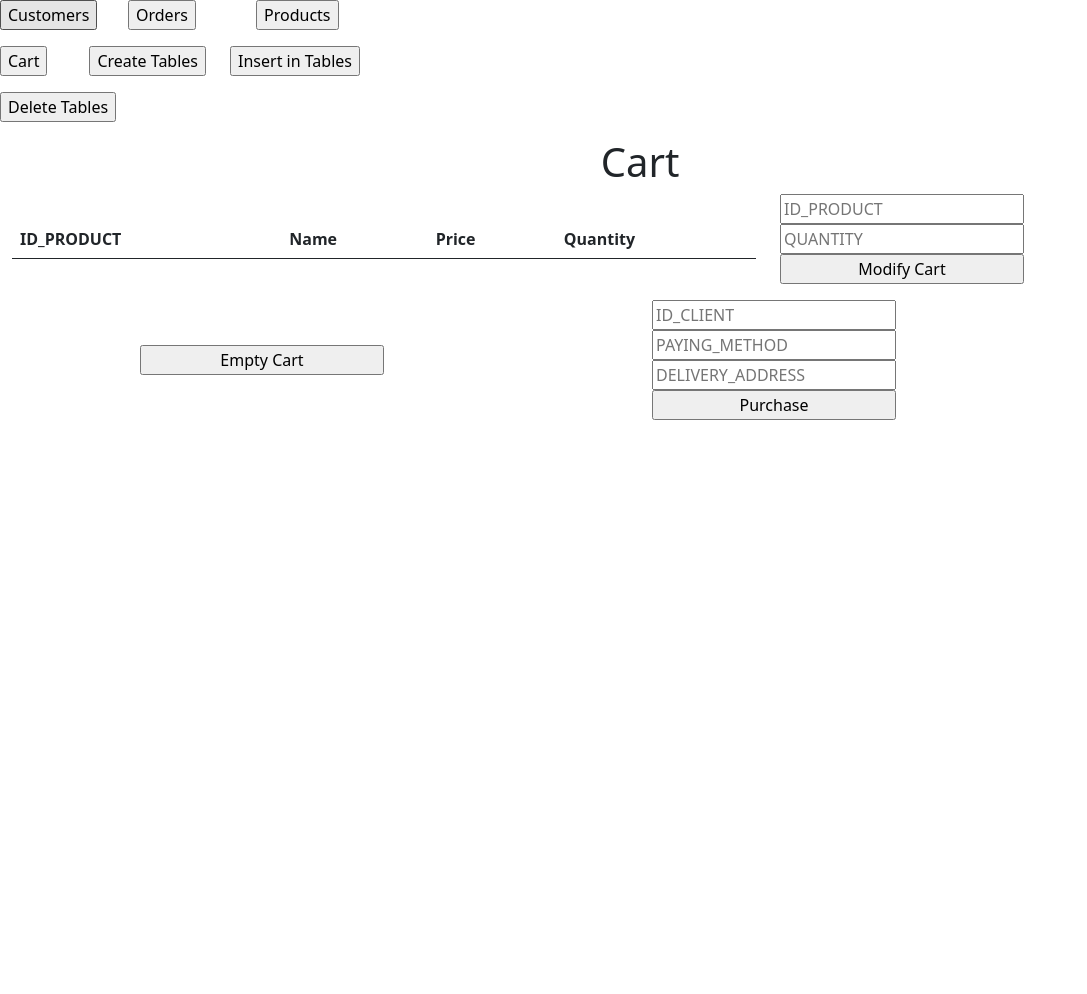
After one commit to claudiuohr/databases_onlineshop, a Flask app: page /cart in a window 1280 px wide. The commit adds this page. Shown: the whole page, without its empty margins (0-1087 px from the left). Run offline with Flask 2, Linux system fonts and the light colour scheme; data that the repository does not hold is empty.

Commit message:
incorporated metoda_de_plata in comanda and created purchase for cart

```diff
--- a/main.py
+++ b/main.py
@@ -136,11 +136,68 @@ def handle_delete_product():
     cursor.execute("COMMIT")
     return redirect('/products')
 
+@app.route('/add_to_cart',methods=['GET','POST'])
+def handle_add_to_cart():
+    id_produs=request.form['id_produs']
+    cantitate=request.form['cantitate']
+    conn = connect_to_database()
+    cursor = conn.cursor()
+    cursor.execute("""INSERT INTO cos (id_produs,cantitate) VALUES (%s,%s)""",(id_produs,cantitate))
+    cursor.execute("COMMIT")
+    return redirect('/products')
+
+@app.route('/cart',methods=['GET'])
+def handle_cart():
+    conn = connect_to_database()
+    cursor = conn.cursor()
+    cursor.execute("""SELECT c.id_produs,p.denumire,p.pret,c.cantitate FROM produs p JOIN cos c ON p.id_produs=c.id_produs""")
+    cart = cursor.fetchall()
+    return render_template('cart.html',cart=cart)
+
+@app.route('/modify_cart',methods=['GET','POST'])
+def handle_modify_cart():
+    id_produs=request.form['id_produs']
+    cantitate=request.form['cantitate']
+    conn = connect_to_database()
+    cursor = conn.cursor()
+    if cantitate != '':
+        cursor.execute("""UPDATE cos SET cantitate=%s WHERE id_produs=%s""",(cantitate,id_produs))
+    if cantitate == '0':
+        cursor.execute(f"""DELETE FROM cos WHERE id_produs={id_produs}""")
+    cursor.execute("COMMIT")
+    return redirect('/cart')
+
+@app.route('/empty_cart',methods=['GET','POST'])
+def handle_empty_cart():
+    conn = connect_to_database()
+    cursor = conn.cursor()
+    cursor.execute("""DELETE FROM cos""")
+    cursor.execute("COMMIT")
+    return redirect('/cart')
+
+@app.route('/purchase',methods=['GET','POST'])
+def handle_purchase():
+    id_client=request.form['id_client']
+    metoda_plata=request.form['metoda_plata']
+    adresa_livrare=request.form['adresa_livrare']
+    conn = connect_to_database()
+    cursor = conn.cursor()
+    cursor.execute("""SELECT id_produs,cantitate FROM cos""")
+    cart = cursor.fetchall()
+    cursor.execute("""INSERT INTO comanda (id_client,pret_total,metoda_plata,adresa_livrare,status) VALUES (%s,%s,%s,%s,%s)""",(id_client,0,metoda_plata,adresa_livrare,'in_curs_de_procesare'))
+    cursor.execute("COMMIT")
+    for product in cart:
+        cursor.execute("""INSERT INTO detalii_comanda (id_comanda,id_produs,nr_prd) VALUES (LAST_INSERT_ID(),%s,%s)""",(product[0],product[1]))
+        cursor.execute("COMMIT")
+    cursor.execute("""DELETE FROM cos""")
+    cursor.execute("COMMIT")
+    return redirect('/cart')
+
 @app.route('/orders',methods=['GET'])
 def handle_orders():
     conn = connect_to_database()
     cursor = conn.cursor()
-    cursor.execute("""SELECT o.id_comanda,o.id_client,o.pret_total,o.adresa_livrare,o.status FROM comanda o JOIN detalii_comanda d ON o.id_comanda=d.id_comanda""")
+    cursor.execute("""SELECT o.id_comanda,o.id_client,o.pret_total,o.metoda_plata,o.adresa_livrare,o.status FROM comanda o""")
     orders = cursor.fetchall()
     return render_template('orders.html',orders=orders)
 
@@ -149,7 +206,6 @@ def handle_delete_order():
     id_comanda=request.form['id_comanda']
     conn = connect_to_database()
     cursor = conn.cursor()
-    cursor.execute(f"""DELETE FROM metoda_de_plata WHERE id_comanda={id_comanda}""")
     cursor.execute(f"""DELETE FROM detalii_comanda WHERE id_comanda={id_comanda}""")
     cursor.execute(f"""DELETE FROM comanda WHERE id_comanda={id_comanda}""")
     cursor.execute("COMMIT")
@@ -166,7 +222,6 @@ def handle_details_order_btn():
 @app.route('/details_orders',methods=['GET'])
 def handle_details_order():
     id_comanda = request.args.get('id_comanda')
-    print(id_comanda)
     if id_comanda:
         conn = connect_to_database()
         cursor = conn.cursor()
@@ -175,44 +230,3 @@ def handle_details_order():
         return render_template('details_orders.html',details_orders=details_orders)
     else:
         return "No id_comanda provided"
-
-
-@app.route('/paying_methods',methods=['GET'])
-def handle_paying_methods():
-    conn = connect_to_database()
-    cursor = conn.cursor()
-    cursor.execute('SELECT id_comanda,cash,card FROM metoda_de_plata')
-    paying_methods = cursor.fetchall()
-    return render_template('paying_methods.html',paying_methods=paying_methods)
-
-@app.route('/add_paying_method',methods=['GET','POST'])
-def handle_add_paying_method():
-    id_comanda=request.form['id_comanda']
-    cash=request.form['cash']
-    card=request.form['card']
-    conn = connect_to_database()
-    cursor=conn.cursor()
-    cursor.execute("""INSERT INTO metoda_de_plata (id_comanda,cash,card) VALUES (%s,%s,%s)""",(id_comanda,cash,card))
-    cursor.execute("COMMIT")
-    return redirect('/paying_methods')
-
-@app.route('/delete_paying_method',methods=['GET','POST'])
-def handle_delete_paying_method():
-    id_comanda=request.form['id_comanda']
-    conn = connect_to_database()
-    cursor=conn.cursor()
-    cursor.execute(f"""DELETE FROM metoda_de_plata WHERE id_comanda={id_comanda}""")
-    cursor.execute("COMMIT")
-    return redirect('/paying_methods')
-
-@app.route('/update_paying_method',methods=['GET','POST'])
-def handle_update_paying_method():
-    id_comanda=request.form['id_comanda']
-    cash=request.form['cash']
-    card=request.form['card']
-    conn = connect_to_database()
-    cursor=conn.cursor()
-    if cash != '' and card != '':
-        cursor.execute("""UPDATE metoda_de_plata SET cash=%s,card=%s WHERE id_comanda=%s""",(cash,card,id_comanda))
-    cursor.execute("COMMIT")
-    return redirect('/paying_methods')
--- a/templates/blocks/header_block.html
+++ b/templates/blocks/header_block.html
@@ -11,13 +11,13 @@
         </form>
     </div>
     <div class="col">
-        <form action="/paying_methods" method="get">
-            <input type="submit" value="Paying_methods">
+        <form action="/products" method="get">
+            <input type="submit" value="Products">
         </form>
     </div>
     <div class="col">
-        <form action="/products" method="get">
-            <input type="submit" value="Products">
+        <form action="/cart" method="get">
+            <input type="submit" value="Cart">
         </form>
     </div>
     <div class="col">
--- /dev/null
+++ b/templates/cart.html
@@ -0,0 +1,58 @@
+<html>
+    <head>
+        <title>Cart</title>
+        {% include 'blocks/css_links.html' %}
+    </head>
+    <body>
+        {% include 'blocks/header_block.html' %}
+        <h1 class="text-center">Cart</h1>
+
+        <div class="container-fluid" style="height:100%;width:100%">
+            <div class="row justify-content-center align-items-center" >
+                <div class="col-1" style="width:60%">
+                    <table class="table table-striped">
+                        <thead>
+                            <tr>
+                                <th scope="col">ID_PRODUCT</th>
+                                <th scope="col">Name</th>
+                                <th scope="col">Price</th>
+                                <th scope="col">Quantity</th>
+                            </tr>
+                        </thead>
+                        <tbody>
+                            {% for product in cart %}
+                            <tr>
+                                <th scope="row">{{ product[0] }}</th>
+                                <td>{{ product[1] }}</td>
+                                <td>{{ product[2] }}</td>
+                                <td>{{ product[3] }}</td>
+                            </tr>
+                            {% endfor %}
+                        </tbody>
+                    </table>
+                </div>
+                <div class="col-1" style="width:40%">
+                    <form action="/modify_cart" method="post">
+                        <input type="text" name="id_produs" id="id_produs" placeholder="ID_PRODUCT" class="input_form">
+                        <input type="text" name="cantitate" id="cantitate" placeholder="QUANTITY" class="input_form">
+                        <input type="submit" value="Modify Cart" style="width:50%">
+                    </form>
+                </div>
+                <div class="col-1" style="width:40%">
+                    <form action="/empty_cart" method="post">
+                        <input type="submit" value="Empty Cart" style="width:50%">
+                    </form>
+                </div>
+                <div class="col-1" style="width:40%">
+                    <form action="/purchase" method="post">
+                        <input type="text" name="id_client" id="id_client" placeholder="ID_CLIENT" class="input_form">
+                        <input type="text" name="metoda_plata" id="metoda_plata" placeholder="PAYING_METHOD" class="input_form">
+                        <input type="text" name="adresa_livrare" id="adresa_livrare" placeholder="DELIVERY_ADDRESS" class="input_form">
+                        <input type="submit" value="Purchase" style="width:50%">
+                    </form>
+                </div>
+            </div>
+        </div>
+        {% include 'blocks/js_links.html' %}
+    </body>
+</html>
--- a/templates/orders.html
+++ b/templates/orders.html
@@ -15,7 +15,8 @@
                             <tr>
                                 <th scope="col">ID_ORDER</th>
                                 <th scope="col">ID_CUSTOMER</th>
-                                <th scope="col">TOTAL_PRICE</th>
+                                <th scope="col">ID_CUSTOMER</th>
+                                <th scope="col">PAYING_METHOD</th>
                                 <th scope="col">DELIVERY_ADDRESS</th>
                                 <th scope="col">STATUS</th>
                             </tr>
@@ -29,6 +30,7 @@
                                 <td>{{ order[3] }}</td>
                                 <td>{{ order[4] }}</td>
                                 <td>{{ order[5] }}</td>
+                                <td>{{ order[6] }}</td>
                             </tr>
                             {% endfor %}
                         </tbody>
```
Also changed, not shown: database_management.py (+24 -56 lines), templates/paying_methods.html (deleted, +0 -59 lines), templates/products.html (+7 -0 lines).
